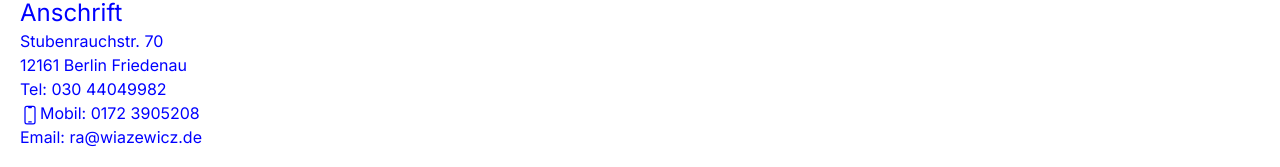
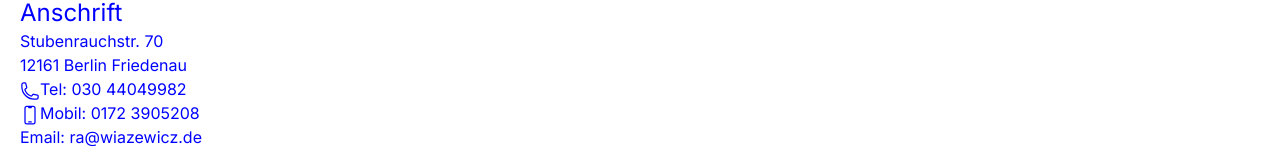
Before and after one commit to dreadbeard11/ra-wiazewicz, a Next.js app: page / in a window 1280 px wide. Shown: the part 395-562 px from the top of the page. Built offline with nearby package versions, Linux system fonts and the light colour scheme.

Commit message:
Update page.tsx

```diff
--- a/src/app/page.tsx
+++ b/src/app/page.tsx
@@ -3,7 +3,7 @@ import Container from "@/app/_components/container";
 import { Intro } from "@/app/_components/intro";
 // import ThemeSwitch from "@/app/_components/ThemeSwitch";
 
-import { MoonIcon, DevicePhoneMobileIcon } from "@heroicons/react/24/outline";
+import { PhoneIcon, DevicePhoneMobileIcon } from "@heroicons/react/24/outline";
 
 export default function Index() {
 
@@ -36,7 +36,7 @@ deutsch, englisch, französisch, niederländisch
 <h2 className="text-2xl">Anschrift</h2>
 <div>Stubenrauchstr. 70</div>
 <div>12161 Berlin Friedenau</div>
-<div>Tel: 030 44049982 </div>
+<div><PhoneIcon className="h-5 w-5 inline" />Tel: 030 44049982 </div>
 <div><DevicePhoneMobileIcon className="h-5 w-5 inline" />Mobil: 0172 3905208 </div>
 <div>Email: ra@wiazewicz.de </div>
 
```
